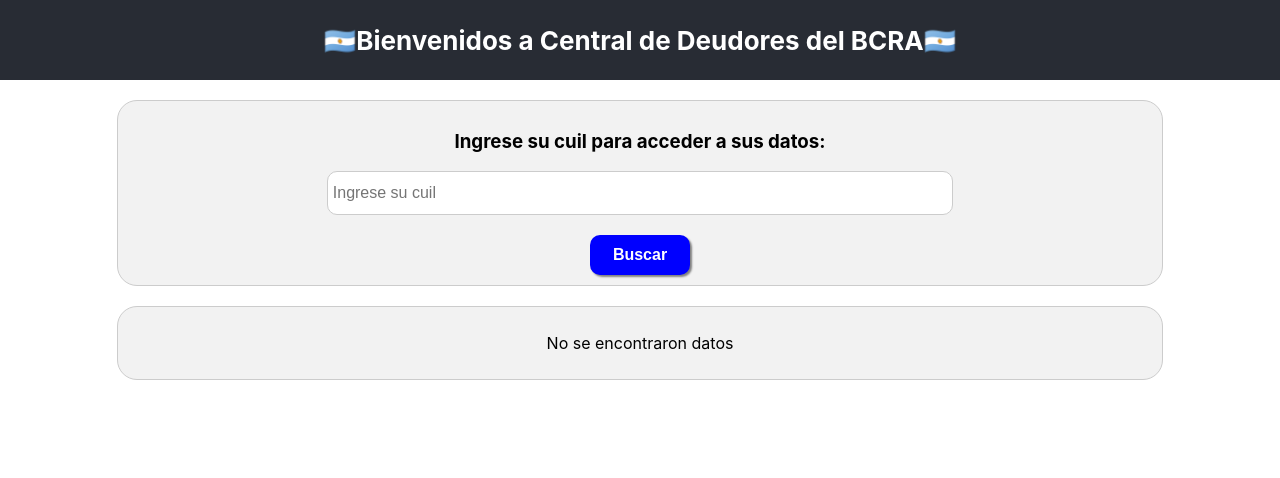
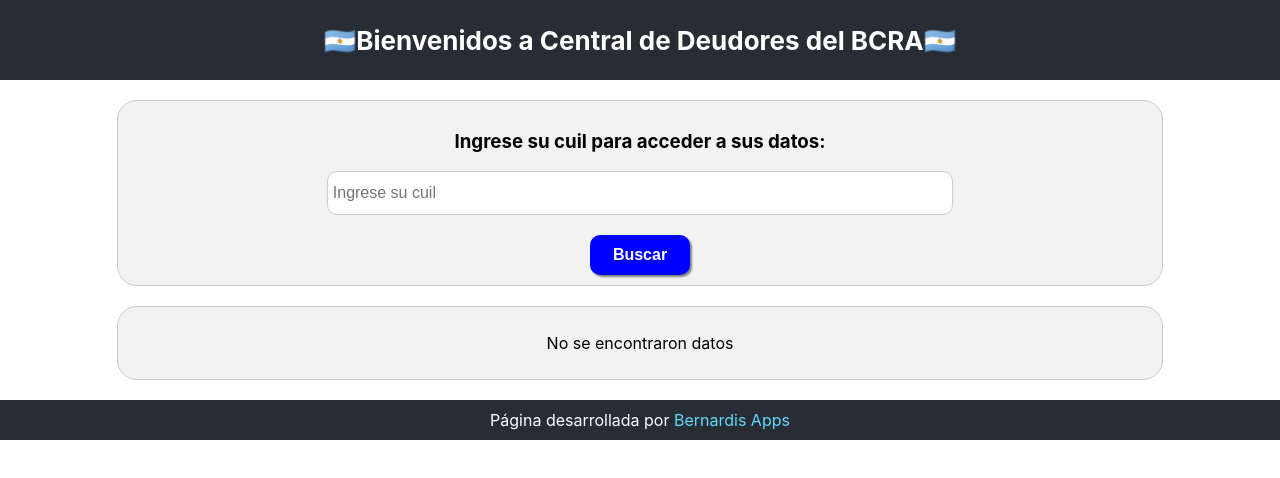
Before and after one commit to bernardisApps/centraldedeudores, a React (Create React App) app: page / in a window 1280 px wide. Shown: the top 478 px of the page. Built offline with nearby package versions, Linux system fonts and the light colour scheme.

Commit message:
agregando un footer

```diff
--- a/src/App.css
+++ b/src/App.css
@@ -19,3 +19,16 @@
     font-size:medium;
   }
 }
+
+footer {
+  margin-top: 20px;
+  padding: 10px;
+  background-color: #282c34;
+  color: white;
+  height: fit-content;
+}
+
+footer a{
+  color: #61dafb;
+  text-decoration: none;
+}
--- a/src/App.js
+++ b/src/App.js
@@ -12,6 +12,7 @@
       <h1>🇦🇷Bienvenidos a Central de Deudores del BCRA🇦🇷</h1>
       <Buscador response={response} setResponse={setResponse} />
       <Resultados response={response} />
+      <footer>Página desarrollada por <a href='https://github.com/bernardisApps'>Bernardis Apps</a></footer>
     </div>
   );
 }
```
